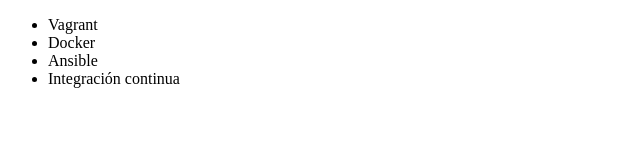
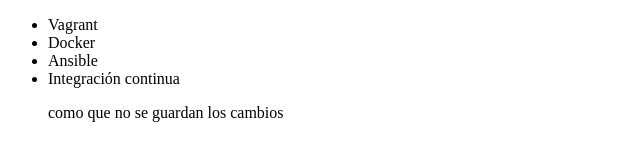
Before and after one commit to Elias-26/GitHub, a plain HTML site: page GitNuevo/index.html in a window 1280 px wide. Shown: the whole page, without its empty margins (0-640 px from the left). Drawn offline with Linux system fonts and the light colour scheme.

Commit message:
git commit -m "nuevo ingreso "

```diff
--- a/GitNuevo/index.html
+++ b/GitNuevo/index.html
@@ -10,6 +10,8 @@
          <li> Docker </li>
          <li> Ansible </li>
          <li> Integración continua </li>
+
+         <p> como que no se guardan los cambios
      </ul>
 </body>
 </html>
```
